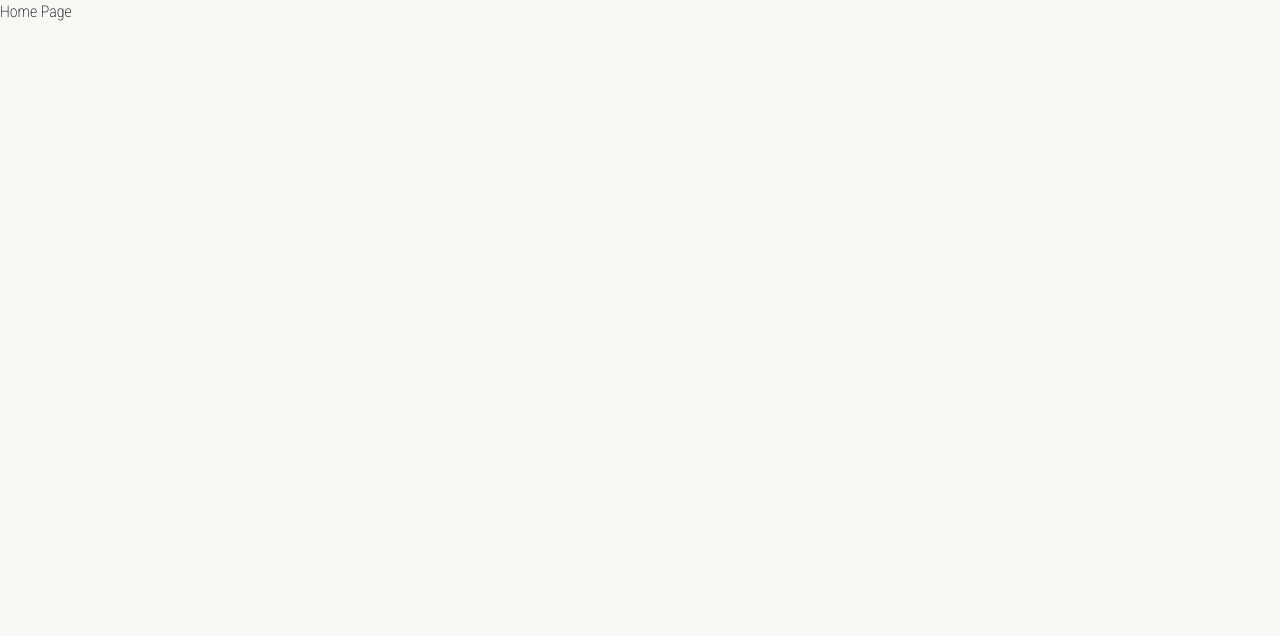
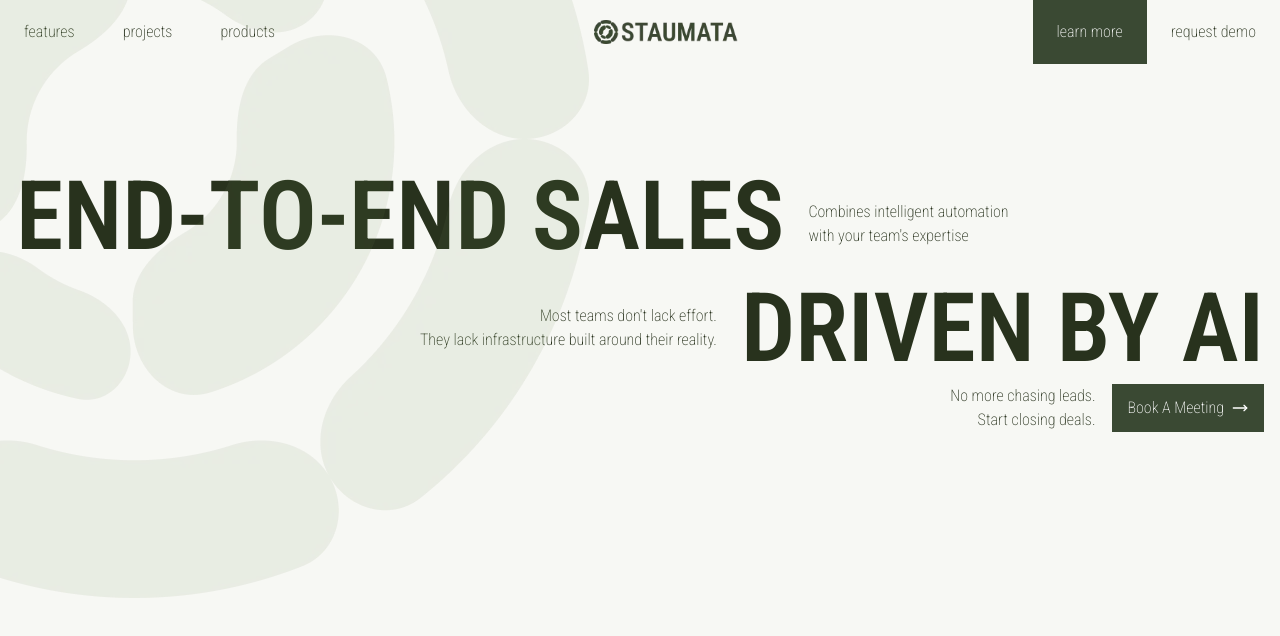
Before and after one commit to nijikos/staumata, a SvelteKit app: page / in a window 1280 px wide. Shown: the top 636 px of the page. Built offline with nearby package versions, Linux system fonts and the light colour scheme.

Commit message:
homepage - header and navbar

```diff
--- a/src/routes/+page.svelte
+++ b/src/routes/+page.svelte
@@ -1 +1,200 @@
-<p>Home Page</p>
+<script lang="ts">
+	import {
+		ChartLine,
+		ChartNoAxesCombined,
+		HandCoins,
+		Handshake,
+		Mail,
+		Menu,
+		MoveRight,
+		Package,
+		Puzzle,
+		ReceiptText,
+		SquareKanban,
+		Warehouse,
+		X
+	} from '@lucide/svelte';
+	import { slide, fade } from 'svelte/transition';
+
+	let openMenu = $state(false);
+
+	const toggleMenu = () => {
+		openMenu = !openMenu;
+	};
+	const closeMenu = () => {
+		openMenu = false;
+	};
+
+	const navMenus = [
+		{ label: 'features', href: '/' },
+		{ label: 'projects', href: '/' },
+		{ label: 'products', href: '/' }
+	];
+
+	const content = {
+		issues: [
+			{
+				icon: Package,
+				title: 'GENERIC ERP',
+				description: "You're working on systems that are not built for your workflow"
+			},
+			{
+				icon: Puzzle,
+				title: 'IRRELEVANT MODULES',
+				description: 'Feature-heavy systems with modules you never needed'
+			},
+			{
+				icon: ChartNoAxesCombined,
+				title: 'STACKED EXPENSE',
+				description: 'Too many tools. Too many fees. Fragmented Data.'
+			},
+			{
+				icon: Warehouse,
+				title: 'CRM AS STORAGE',
+				description: 'Your CRM only act as storage, not intelligence.'
+			}
+		],
+		solutions: [
+			{
+				title: 'LEAD GENERATION',
+				icon: Handshake
+			},
+			{
+				title: 'COLD MESSAGE',
+				icon: Mail
+			},
+			{
+				title: 'COST TRACKING',
+				icon: HandCoins
+			},
+			{
+				title: 'PROJECT MANAGEMENT',
+				icon: SquareKanban
+			},
+			{
+				title: 'SALES CHAT AGENT',
+				icon: ReceiptText
+			},
+			{
+				title: 'ANALYTICS',
+				icon: ChartLine
+			}
+		]
+	};
+</script>
+
+<!-- ---------- HERO -->
+<header class="text-primary-900">
+	<img
+		src="/images/logo/staumata-logo-icon-bg.webp"
+		alt="logo-icon-bg"
+		class="pointer-events-none absolute -top-32 -left-48 w-120 max-w-none sm:-top-48 sm:-left-48 sm:w-min sm:max-w-full lg:-top-80 lg:-left-80"
+		class:hidden={openMenu}
+	/>
+	<nav class="flex h-16 flex-row items-center justify-between gap-4 pl-4 md:pl-0">
+		<div class="hidden flex-row gap-0 md:flex">
+			{#each navMenus as menu}
+				<a class="inline-flex items-center px-6 py-5 hover:bg-muted-100" href={menu.href}
+					>{menu.label}</a
+				>
+			{/each}
+		</div>
+		<div>
+			<a href="/"
+				><img src="/images/logo/staumata-logo.webp" alt="logo-icon-bg" class="w-24 md:w-36" /></a
+			>
+		</div>
+		<div class="hidden flex-row gap-0 md:flex">
+			<a
+				class="inline-flex items-center bg-primary-800 px-4 py-3 text-sm text-white hover:bg-primary-900 md:px-6 md:py-5 md:text-base"
+				href="/">learn more</a
+			>
+			<a
+				class="inline-flex items-center px-4 py-3 text-sm hover:bg-muted-100 md:px-6 md:py-5 md:text-base"
+				href="/">request demo</a
+			>
+		</div>
+
+		<!-- ========== MOBILE VIEW BUTTON -->
+		<button
+			class="grid h-full w-16 place-items-center hover:bg-muted-100 md:hidden"
+			onclick={toggleMenu}
+		>
+			{#if openMenu}
+				<X size={20} />
+			{:else}
+				<Menu size={20} />
+			{/if}
+		</button>
+
+		<!-- ========== MOBILE MENU -->
+		{#if openMenu}
+			<div
+				class="fixed inset-x-0 top-16 bottom-0 z-40 flex flex-col bg-muted-50 text-sm sm:text-lg md:hidden"
+				in:slide={{ duration: 500 }}
+				out:slide={{ duration: 300 }}
+			>
+				<div class="flex flex-1 flex-col">
+					{#each navMenus as menu}
+						<a
+							class="px-6 py-5 hover:bg-muted-100 active:bg-muted-100"
+							href={menu.href}
+							onclick={closeMenu}
+						>
+							{menu.label}
+						</a>
+					{/each}
+				</div>
+				<div class="flex flex-row gap-0 pb-4">
+					<a class="flex-1 shrink-0 bg-primary-800 px-6 py-4 text-center text-white" href="/">
+						Learn More
+					</a>
+					<a class="flex-1 shrink-0 px-6 py-4 text-center" href="/"> Request Demo </a>
+				</div>
+			</div>
+		{/if}
+	</nav>
+
+	<div class="flex items-center justify-center px-4 pt-24 pb-36">
+		<div class="w-full max-w-400">
+			<div
+				class="flex flex-col items-start gap-0 md:flex-row md:items-end md:gap-6 lg:justify-start"
+			>
+				<h2
+					class="text-5xl leading-12 font-semibold uppercase md:text-6xl md:leading-16 lg:text-8xl lg:leading-28 2xl:text-9xl"
+				>
+					end-to-end sales
+				</h2>
+				<p class="w-52 pb-3 text-xs lg:pb-6 lg:text-base 2xl:pb-4">
+					Combines intelligent automation with your team's expertise
+				</p>
+			</div>
+
+			<div
+				class="flex flex-col-reverse items-start justify-end gap-0 md:flex-row md:items-center md:gap-6"
+			>
+				<div class="text-xs lg:text-base">
+					<p class="text-left md:text-right">Most teams don't lack effort.</p>
+					<p class="text-left md:text-right">
+						They lack infrastructure built around their reality.
+					</p>
+				</div>
+				<h2
+					class="text-right text-5xl leading-12 font-semibold uppercase md:text-6xl md:leading-16 lg:text-8xl lg:leading-28 2xl:text-9xl"
+				>
+					driven by ai
+				</h2>
+			</div>
+
+			<div class="mt-4 flex flex-row items-end justify-end gap-4 md:mt-0">
+				<p class="w-40 text-right text-xs lg:text-base">
+					No more chasing leads. Start closing deals.
+				</p>
+				<button class="button-md md:button-lg contain-primary shrink-0">
+					<span>Book A Meeting</span>
+					<MoveRight size={16} />
+				</button>
+			</div>
+		</div>
+	</div>
+</header>
```
